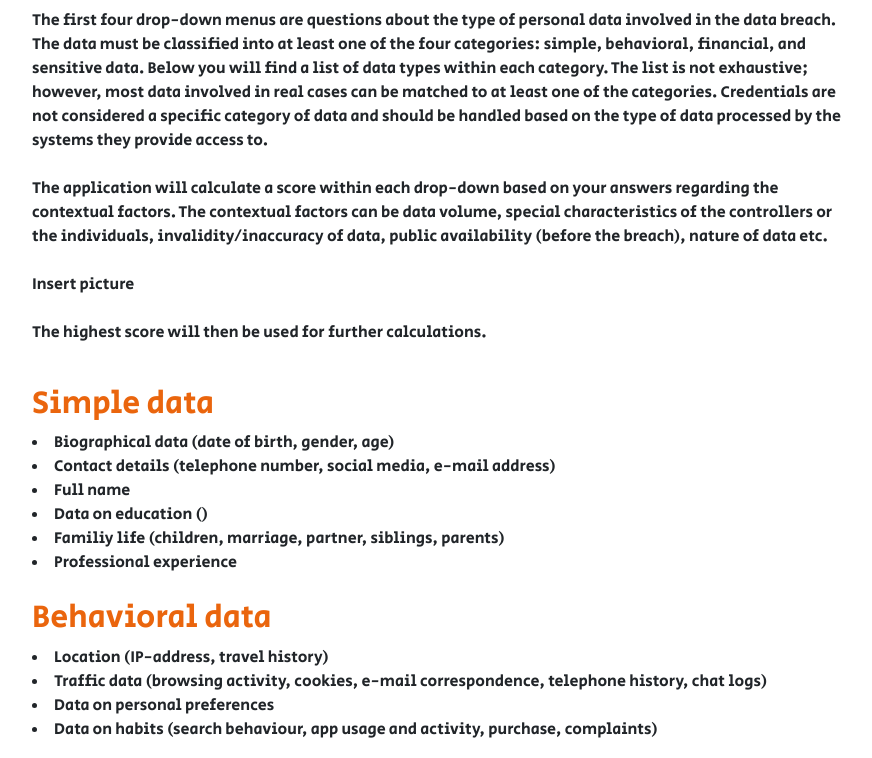
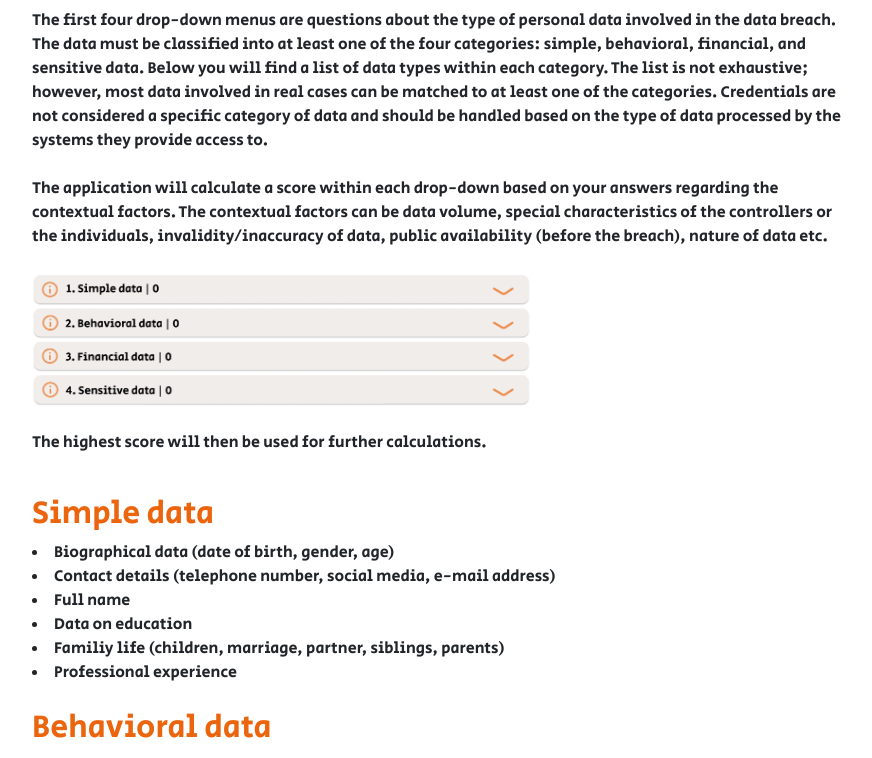
Before and after one commit to AccieTheKing/data_breach_assessment, a React (Create React App) app: page /about in a window 1280 px wide. Shown: the part 681-1439 px from the top of the page, without its empty margins (309-1181 px from the left). Built offline with nearby package versions, Linux system fonts and the light colour scheme.

Commit message:
Fixed missing picture and extra paranthesis About-page

```diff
--- a/src/components/aboutpage/aboutpage.tsx
+++ b/src/components/aboutpage/aboutpage.tsx
@@ -94,7 +94,11 @@ const Aboutpage = () => {
                the controllers or the individuals, invalidity/inaccuracy of data, public availability (before
                the breach), nature of data etc.
                <br></br> <br></br>
-               Insert picture
+               <img
+                  className="tblImage"
+                  src="./picDPC.png"
+                  alt="The first four dropdown menus"
+               />
                <br></br> <br></br>
                The highest score will then be used for further calculations.
             </p>
@@ -103,7 +107,7 @@ const Aboutpage = () => {
             <li>Biographical data (date of birth, gender, age)</li>
             <li>Contact details (telephone number, social media, e-mail address) </li>
             <li>Full name</li>
-            <li>Data on education ()</li>
+            <li>Data on education</li>
             <li>Familiy life (children, marriage, partner, siblings, parents)</li>
             <li>Professional experience</li>
             <br></br>
@@ -168,7 +172,7 @@ const Aboutpage = () => {
                <br></br> <br></br>
                <li>
                   Loss of confidentiality occurs when the information is accessed by parties who are not
-                  authorized or do not have a legitimate purpose to access it.{' '}
+                  authorized or do not have a legitimate purpose to access it.
                </li>
                <li>
                   Loss of integrity occurs when the original data has been altered by unauthorized parties or
```
Also changed, not shown: public/picDPC.png (added).
